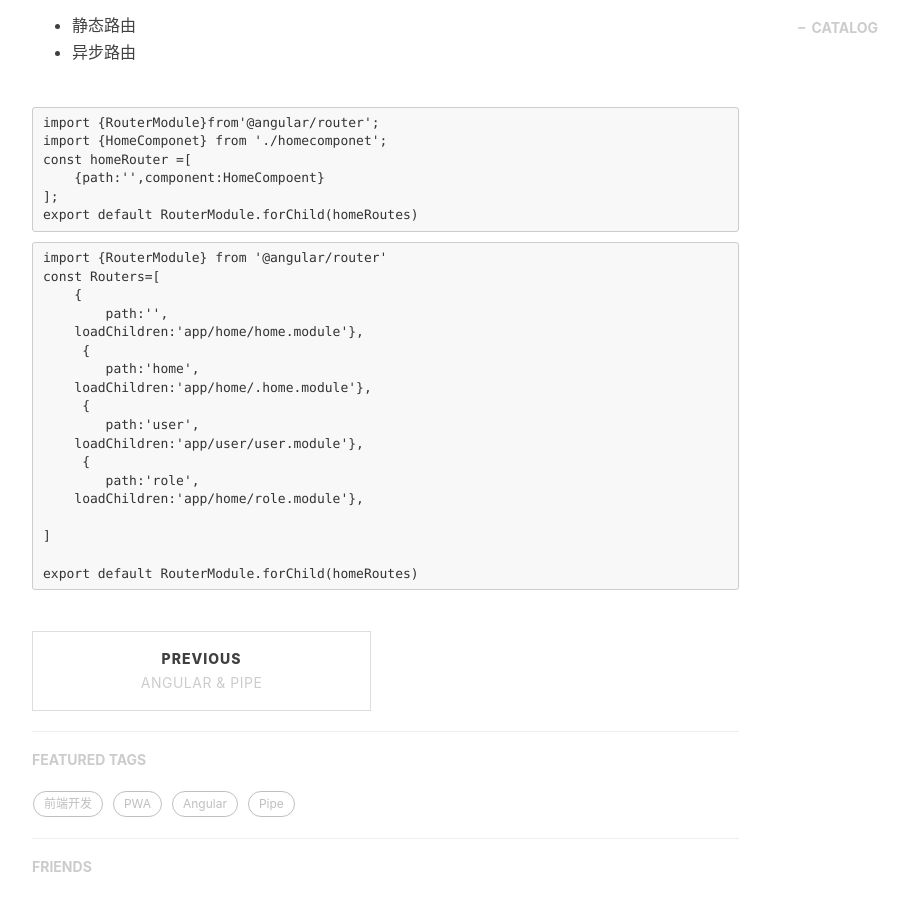
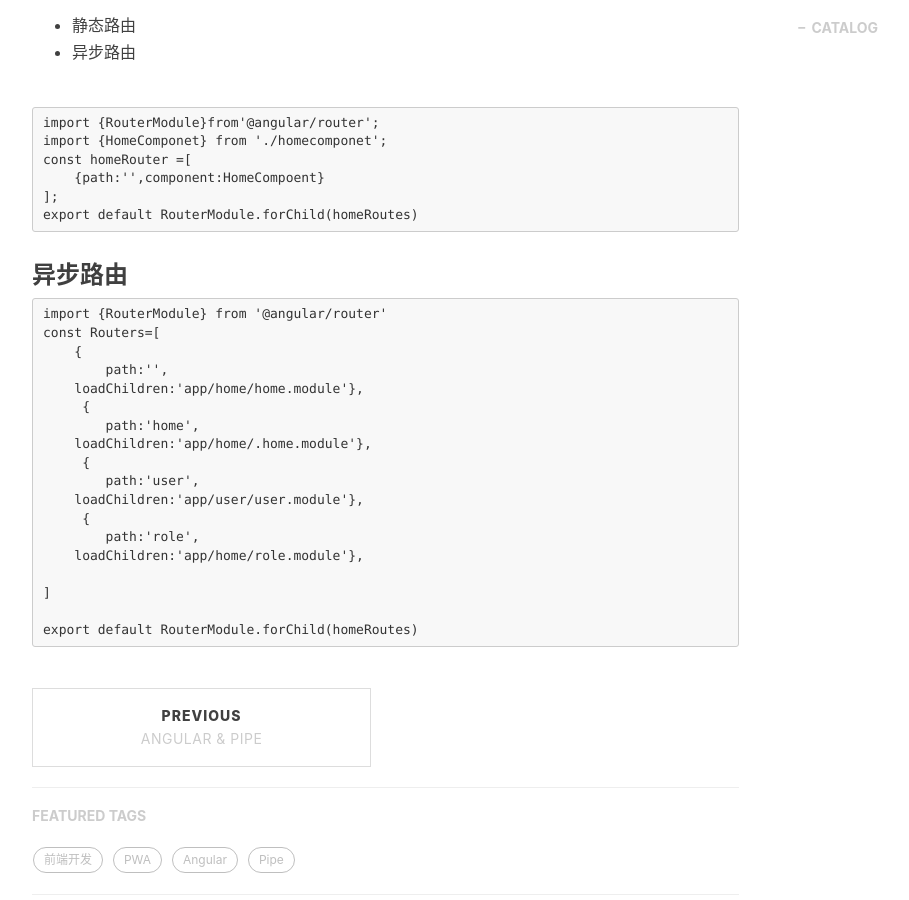
Before and after one commit to daziran123/daziran123.github.io-1, a Jekyll site: the page built from _posts/2018-12-2-Angular-component-a.markdown, in a window 1280 px wide and 900 px high, scrolled down 755 px. Shown: the whole window, without its empty margins (233-1142 px from the left). Built offline with Jekyll 4.4.1, drawn with Linux system fonts in a browser that asks for light colours; nearby versions of some CDN libraries; comment, search, counter and statistics services are not loaded.

Commit message:
Update 2018-12-2-Angular-component-a.markdown

````diff
--- a/_posts/2018-12-2-Angular-component-a.markdown
+++ b/_posts/2018-12-2-Angular-component-a.markdown
@@ -12,6 +12,7 @@ tags:
     - Angular
     - router
 ---
+
 ### Angular静态同步路由和异步路由
 
 - NgModule 为什么需要NgModule
@@ -29,6 +30,7 @@ const homeRouter =[
 ];
 export default RouterModule.forChild(homeRoutes)
 ```
+### 异步路由
 ```TS
 import {RouterModule} from '@angular/router'
 const Routers=[
````
